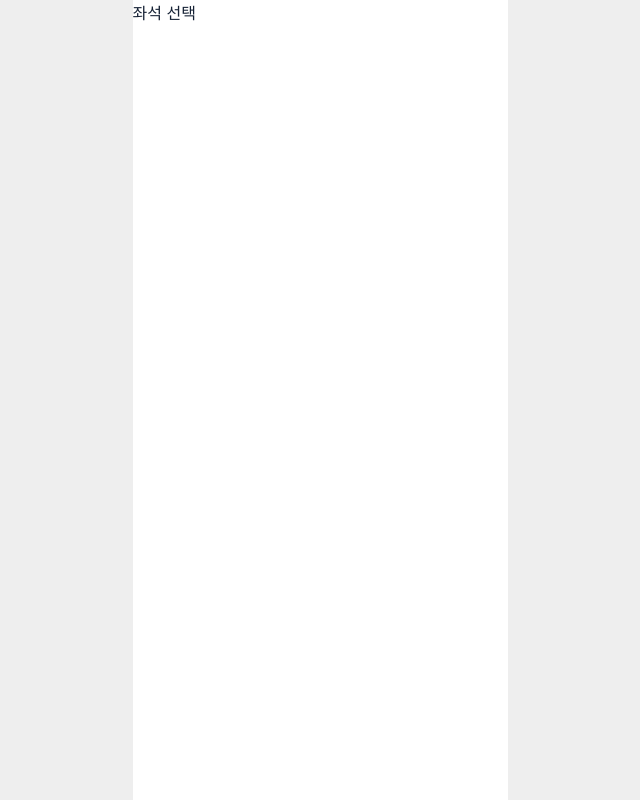
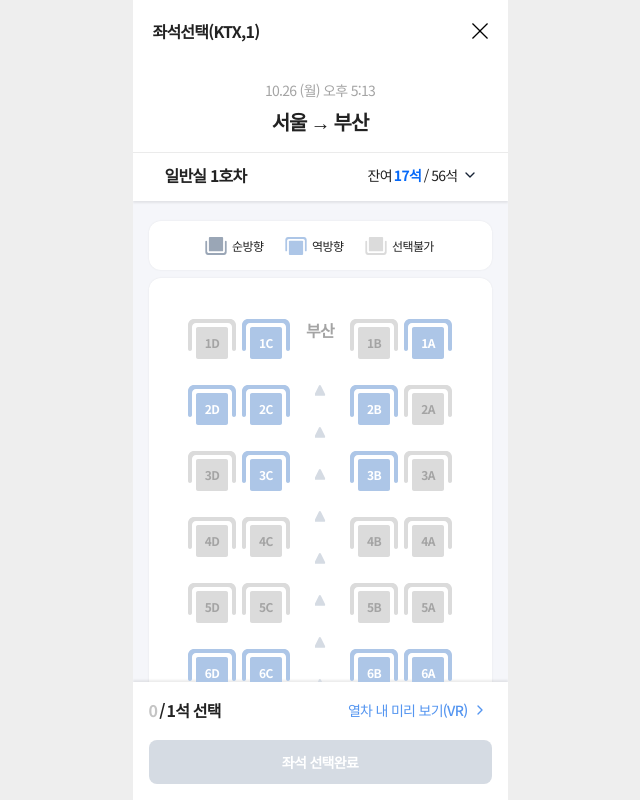
Before and after one commit to SOPT-all/39-COLLABORATION-WEB-KORAIL, a React (Vite) app: page /seat-selection/1 in a window 1280 px wide. Shown: the whole page, without its empty margins (320-960 px from the left). Built offline with nearby package versions, Linux system fonts and the light colour scheme.

Commit message:
feat: 좌석 선택 페이지 구현 및 선택 흐름 연결

```diff
--- a/src/pages/seat-selection/seat-selection-page.tsx
+++ b/src/pages/seat-selection/seat-selection-page.tsx
@@ -1,7 +1,128 @@
+import { useState } from 'react'
+import { useNavigate } from 'react-router'
+
+import CarSelectionSheet, { type CoachOption } from './components/car-selection-sheet'
+import CarSelectionTrigger from './components/car-selection-trigger'
+import SeatGrid, { type Seat } from './components/seat-grid'
+import SeatSelectionCta from './components/seat-selection-cta'
+import SeatSelectionHeader from './components/seat-selection-header'
+import SeatSelectionNoticeModal from './components/seat-selection-notice-modal'
+
+const departureStation = '서울'
+const arrivalStation = '부산'
+
+const previewCoaches: CoachOption[] = [17, 6, 0, 13, 5, 0, 0, 3, 0].map(
+  (remainingSeatCount, index) => ({
+    coachId: 101 + index,
+    coachNumber: index + 1,
+    remainingSeatCount,
+    totalSeatCount: 56,
+    reservable: remainingSeatCount > 0,
+    description: index === 3 ? '유아동반석,휠체어석,전동휠체어석' : undefined,
+  }),
+)
+
+const [firstCoach] = previewCoaches
+const columns = ['A', 'B', 'C', 'D'] as const
+
+const availableSeatNumbers = new Set([
+  '1A',
+  '1C',
+  '2B',
+  '2C',
+  '2D',
+  '3B',
+  '3C',
+  '6A',
+  '6B',
+  '6C',
+  '6D',
+  '7C',
+  '7D',
+  '8B',
+  '8D',
+  '13B',
+  '14C',
+])
+
+const previewSeats = Array.from({ length: 14 }, (_, rowIndex) =>
+  columns.map((column, columnIndex): Seat => {
+    const row = rowIndex + 1
+    const seatNumber = `${row}${column}`
+
+    return {
+      seatId: rowIndex * columns.length + columnIndex + 1,
+      seatNumber,
+      row,
+      column,
+      direction: row <= 8 ? 'BACKWARD' : 'FORWARD',
+      available: availableSeatNumbers.has(seatNumber),
+    }
+  }),
+).flat()
+
 const SeatSelectionPage = () => {
+  const navigate = useNavigate()
+
+  const [isCarSheetOpen, setIsCarSheetOpen] = useState(false)
+  const [isNoticeOpen, setIsNoticeOpen] = useState(false)
+  const [selectedSeatId, setSelectedSeatId] = useState<number | null>(null)
+
+  const closeCarSheet = () => setIsCarSheetOpen(false)
+
+  const handleSeatChange = (nextSeatId: number | null) => {
+    if (selectedSeatId !== null && nextSeatId !== null) {
+      setIsNoticeOpen(true)
+      return
+    }
+
+    setSelectedSeatId(nextSeatId)
+  }
+
   return (
-    <main>
-      <h1>좌석 선택</h1>
+    <main className='flex h-dvh flex-col overflow-hidden bg-slate-50'>
+      <div className='relative z-10 shrink-0 bg-gray-0 pb-1 shadow-[0_2px_2px_rgba(0,0,0,0.08)]'>
+        <SeatSelectionHeader
+          trainLabel='KTX,1'
+          departureDateTime='10.26 (월) 오후 5:13'
+          departureStation={departureStation}
+          arrivalStation={arrivalStation}
+          onClose={() => navigate('/train-search')}
+        />
+
+        <CarSelectionTrigger
+          coachNumber={firstCoach.coachNumber}
+          remainingSeatCount={firstCoach.remainingSeatCount}
+          totalSeatCount={firstCoach.totalSeatCount}
+          onClick={() => setIsCarSheetOpen(true)}
+        />
+      </div>
+
+      <div className='min-h-0 flex-1 overflow-y-auto overscroll-contain py-5'>
+        <SeatGrid
+          seats={previewSeats}
+          selectedSeatId={selectedSeatId}
+          departureStation={departureStation}
+          arrivalStation={arrivalStation}
+          onSeatChange={handleSeatChange}
+        />
+      </div>
+
+      <div className='shrink-0'>
+        <SeatSelectionCta
+          selectedSeatCount={selectedSeatId === null ? 0 : 1}
+          onSeatSelectClick={() => undefined}
+        />
+      </div>
+
+      <CarSelectionSheet
+        open={isCarSheetOpen}
+        onClose={closeCarSheet}
+        coaches={previewCoaches}
+        onSelectCoach={closeCarSheet}
+      />
+
+      <SeatSelectionNoticeModal open={isNoticeOpen} onClose={() => setIsNoticeOpen(false)} />
     </main>
   )
 }
```
